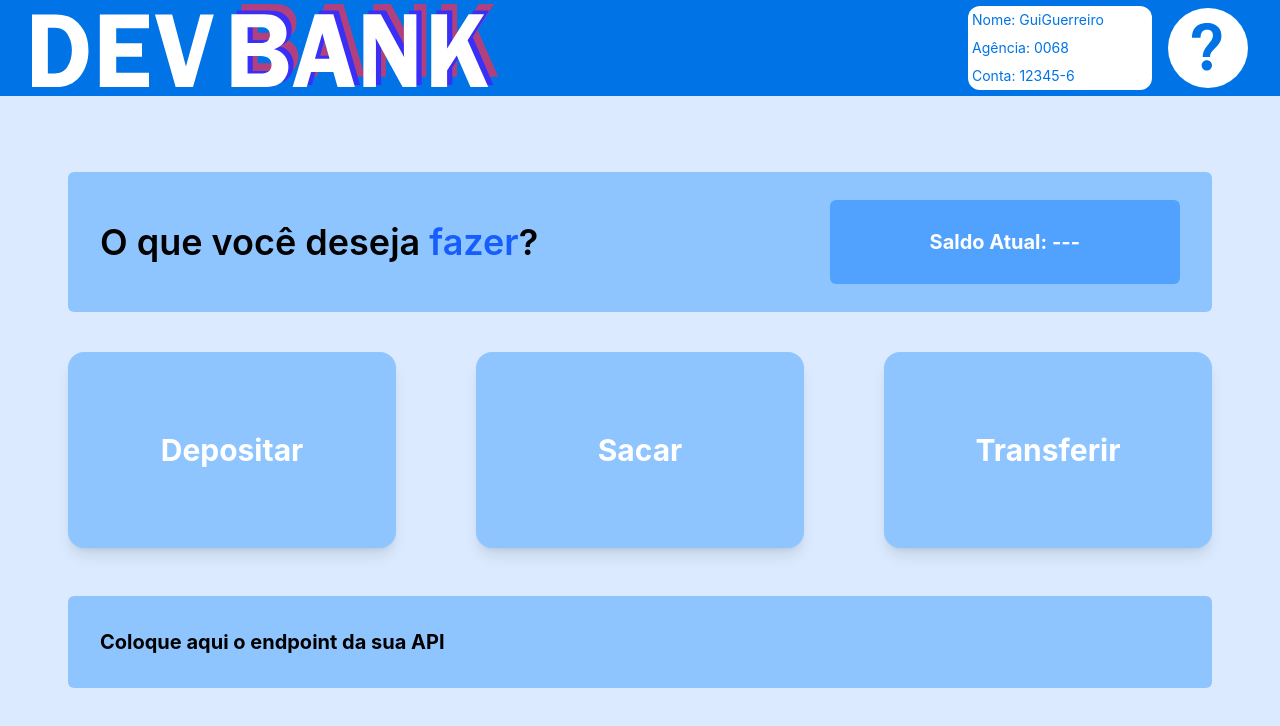
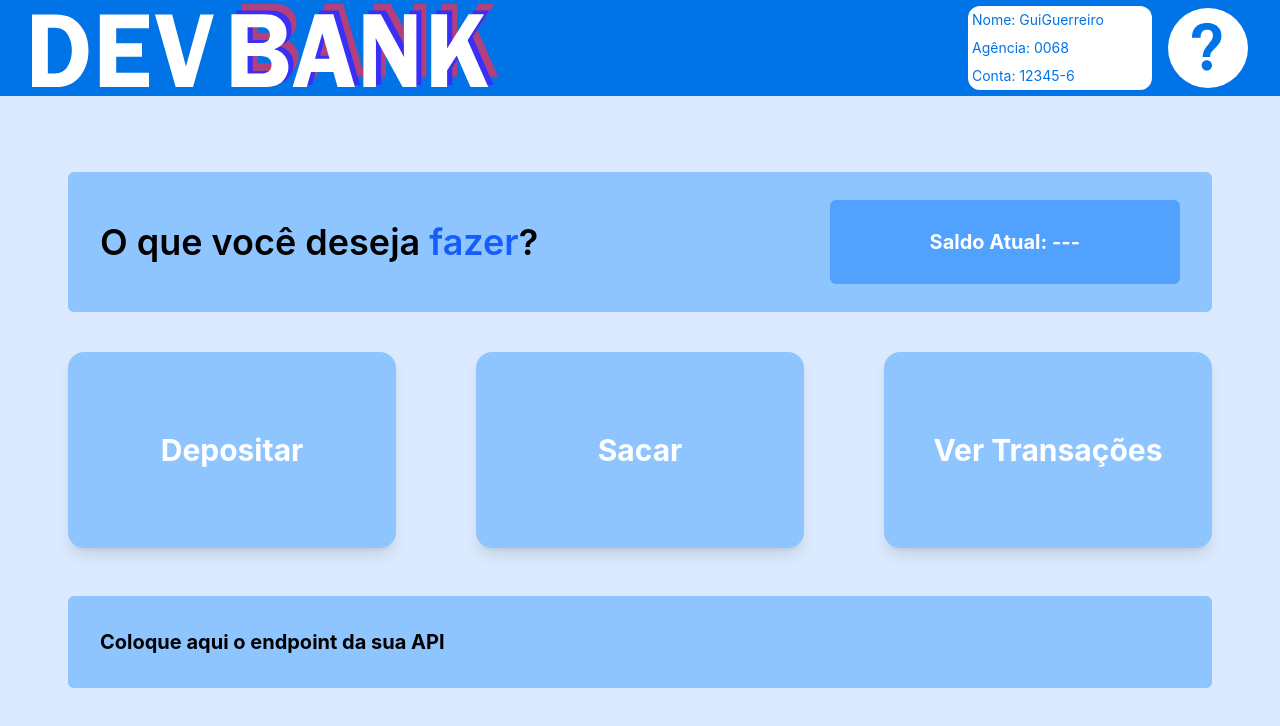
Before and after one commit to Maua-Dev/devbank_anarita_guima_thalles_front, a React (Vite) app: page /home in a window 1280 px wide. Shown: the top 726 px of the page. Built offline with nearby package versions, Linux system fonts and the light colour scheme.

Commit message:
rename button

```diff
--- a/src/pages/home.tsx
+++ b/src/pages/home.tsx
@@ -47,7 +47,7 @@
             </Link>
 
             <Link to="/transactions"className="flex-1 bg-blue-300 rounded-2xl py-20 flex flex-col items-center justify-center shadow-lg hover:scale-105 active:scale-95 transition-all group">
-                <span className="text-white text-3xl font-bold">Transferir</span>
+                <span className="text-white text-3xl font-bold">Ver Transações</span>
             </Link>
         </div>
 
```
